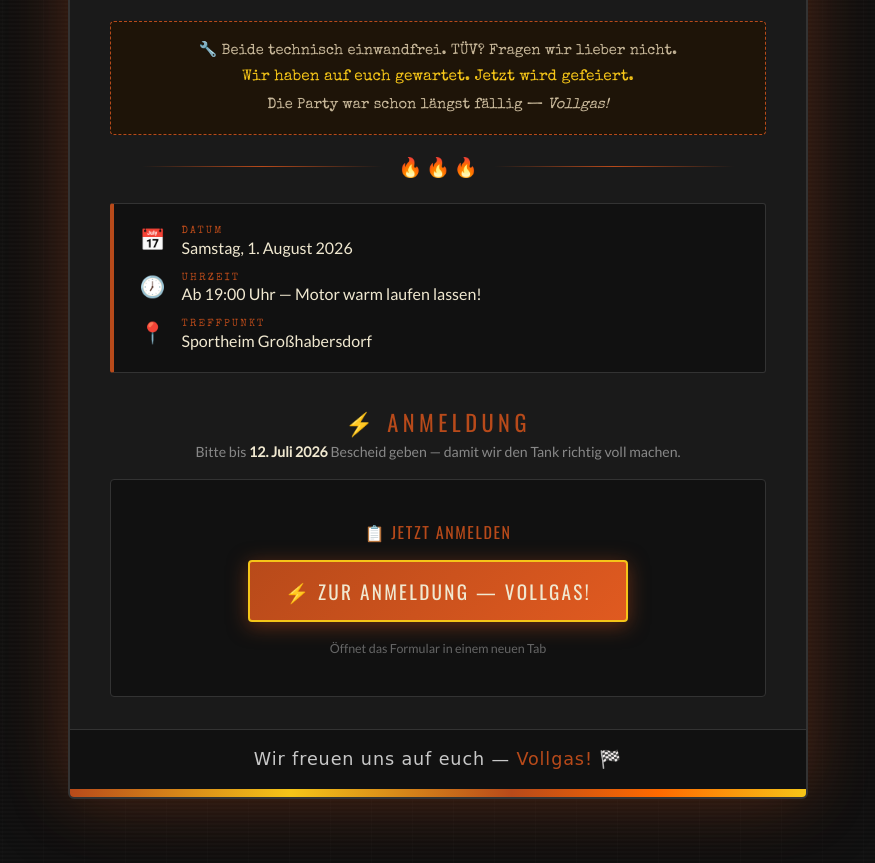
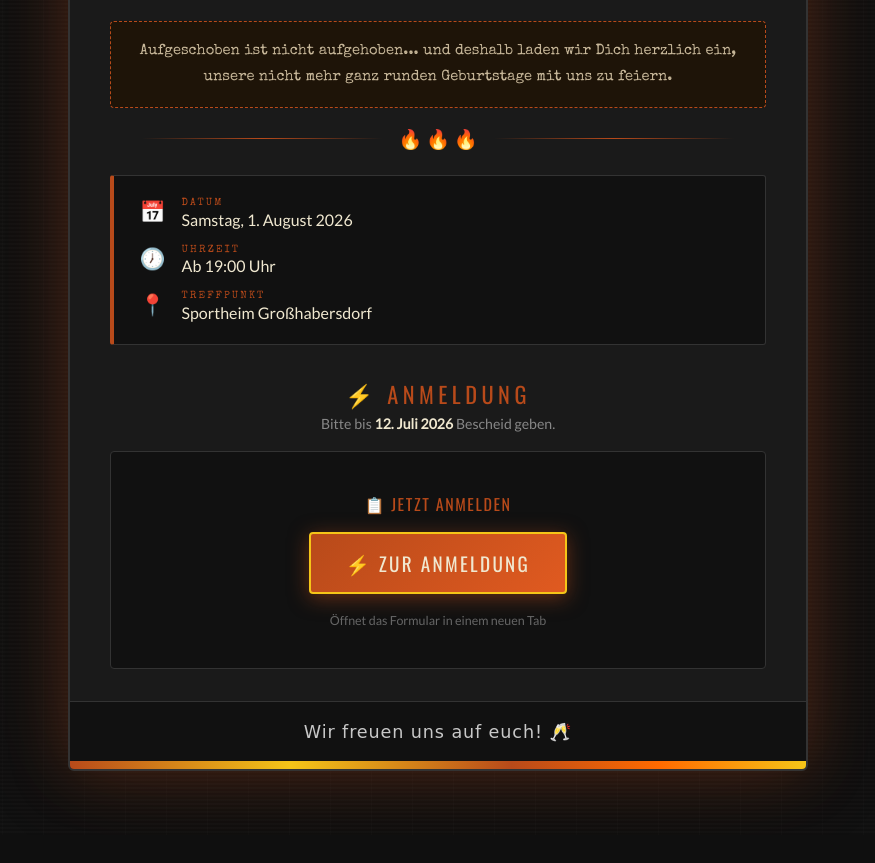
Before and after one commit to HomeHamster/Einladung, a plain HTML site: page index.html in a window 1280 px wide. Shown: the part 1004-1867 px from the top of the page, without its empty margins (202-1077 px from the left). After the commit the page ends 1839 px from the top, so only its background shows below. Drawn offline with nearby package versions, Linux system fonts and the light colour scheme; a web font is replaced by a local one.

Commit message:
letzte Version

```diff
--- a/index.html
+++ b/index.html
@@ -392,7 +392,7 @@
         <path d="M30 120 Q25 90 50 78 Q70 68 90 72 L90 120Z" fill="#b84a1a"/>
     </div>
 
-    <div class="eyebrow">Zwei Jahrgänge — Eine Legende</div>
+    <div class="eyebrow">Das Warten hat ein Ende</div>
     <div class="headline">Heike <span>&</span> Bernd</div>
     <div class="subline">feiern endlich ihren Geburtstag 🎸</div>
   </div>
@@ -423,9 +423,8 @@
     </div>
 
     <div class="fun-note">
-      🔧 Beide technisch einwandfrei. TÜV? Fragen wir lieber nicht.<br/>
-      <span class="highlight">Wir haben auf euch gewartet. Jetzt wird gefeiert.</span><br/>
-      Die Party war schon längst fällig — <em>Vollgas!</em>
+      Aufgeschoben ist nicht aufgehoben... und deshalb laden wir Dich herzlich ein,
+      unsere nicht mehr ganz runden Geburtstage mit uns zu feiern.
     </div>
 
     <div class="divider">🔥 🔥 🔥</div>
@@ -442,7 +441,7 @@
         <span class="info-icon">🕖</span>
         <div>
           <div class="info-label">Uhrzeit</div>
-          <div class="info-value">Ab 19:00 Uhr — Motor warm laufen lassen!</div>
+          <div class="info-value">Ab 19:00 Uhr</div>
         </div>
       </div>
       <div class="info-row">
@@ -456,7 +455,7 @@
 
     <div class="rsvp-section">
       <div class="rsvp-title">⚡ Anmeldung</div>
-      <p class="rsvp-subtitle">Bitte bis <strong>12. Juli 2026</strong> Bescheid geben — damit wir den Tank richtig voll machen.</p>
+      <p class="rsvp-subtitle">Bitte bis <strong>12. Juli 2026</strong> Bescheid geben.</p>
 
       <div class="form-wrapper">
         <!--
@@ -467,7 +466,7 @@
         <div class="form-placeholder">
           <p>📋 Jetzt anmelden</p>
           <a class="rsvp-btn" href="https://nx56697.your-storageshare.de/apps/forms/s/yQwwozK4oQ94qrSWD3Ts83oy" target="_blank" rel="noopener">
-            ⚡ Zur Anmeldung — Vollgas!
+            ⚡ Zur Anmeldung
           </a>
           <div class="btn-hint">Öffnet das Formular in einem neuen Tab</div>
         </div>
@@ -477,7 +476,7 @@
   </div>
 
   <div class="footer">
-    Wir freuen uns auf euch — <span>Vollgas!</span> 🏁
+    Wir freuen uns auf euch! 🥂
   </div>
 
   <div class="flame-stripe"></div>
```
